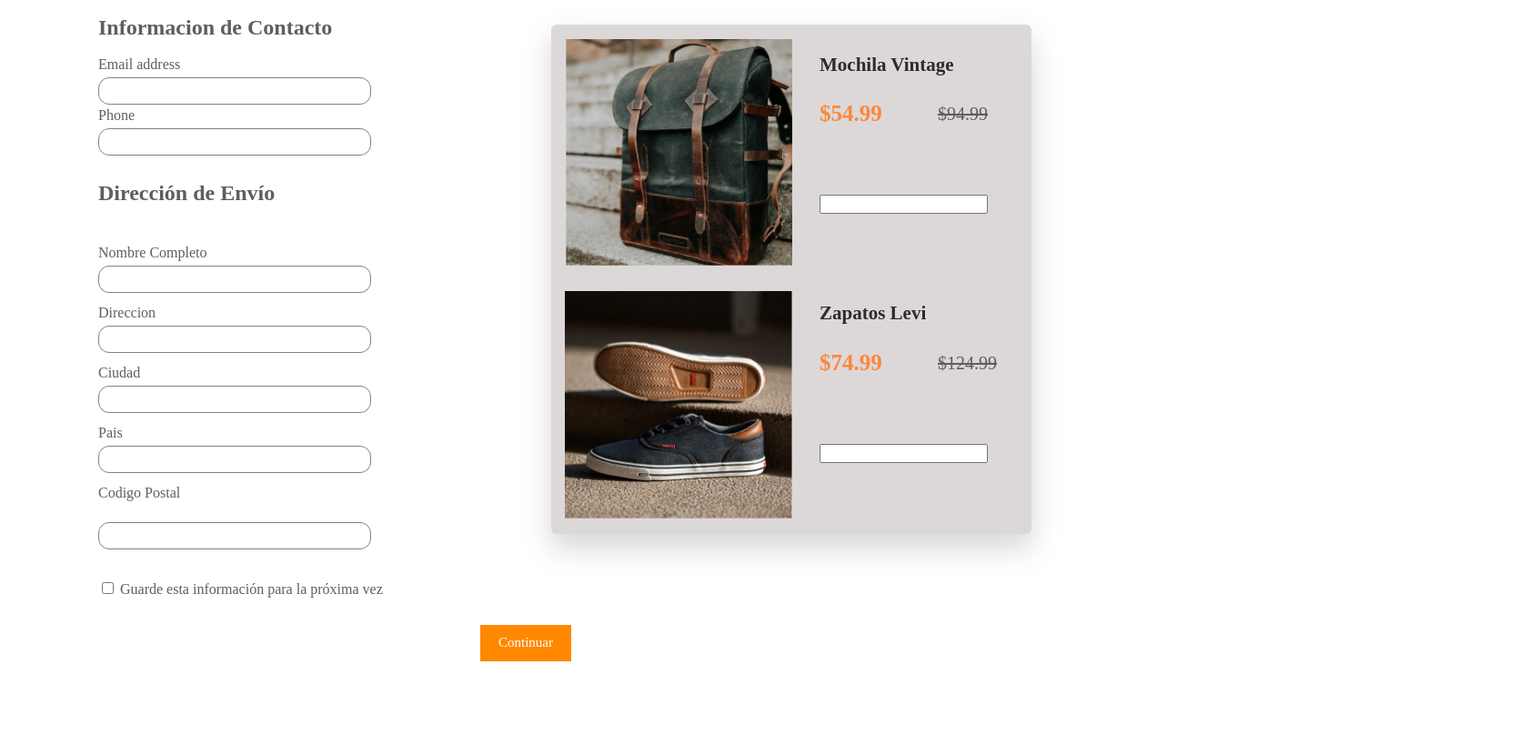
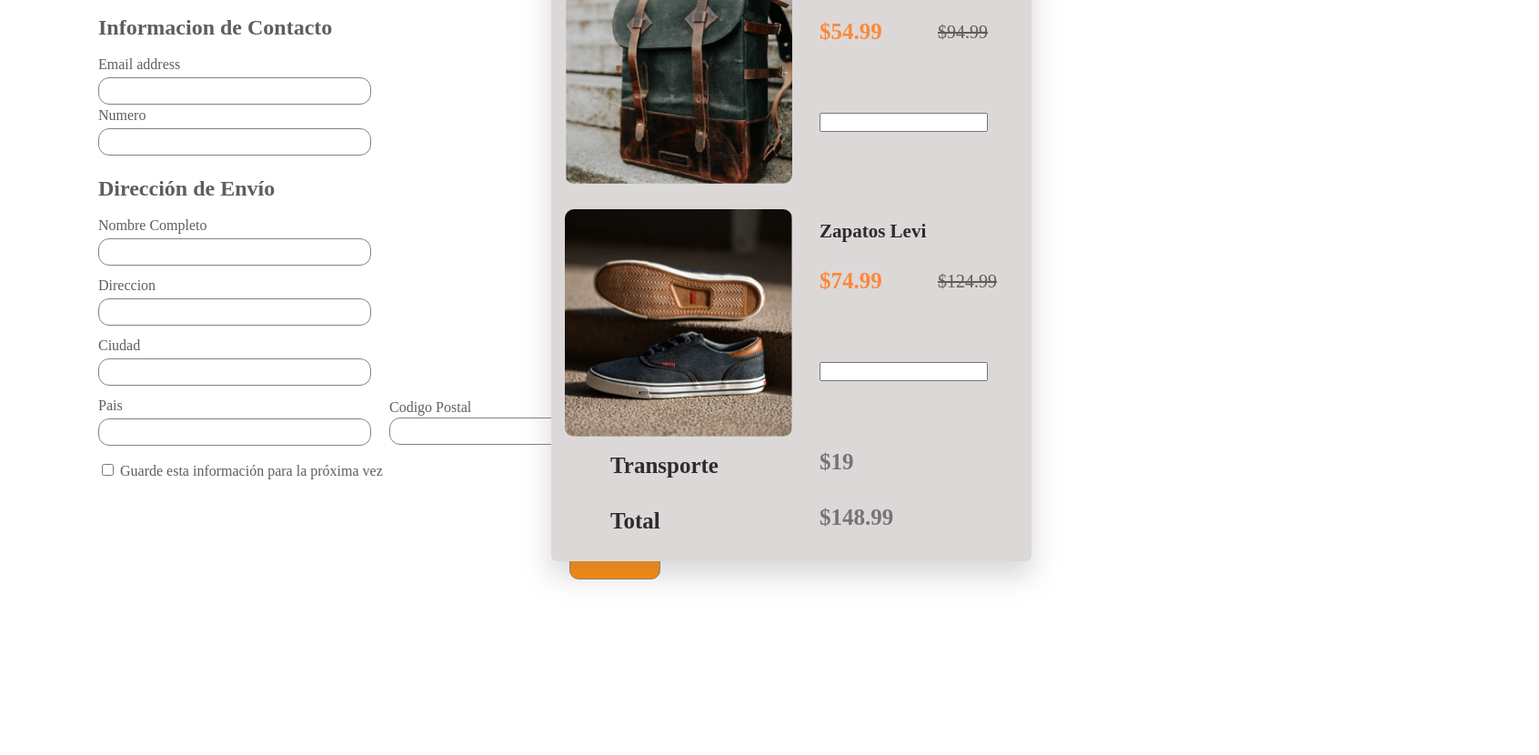
Before and after one commit to chris0102/Checkout, a plain HTML site: page Index.html in a window 1280 px wide. Shown: the part 74-904 px from the top of the page at 91% size, 1692 px wide, since content can reach past the window. Drawn offline with Linux system fonts and the light colour scheme.

Commit message:
Pagina Terminada

```diff
--- a/CSS/Index.css
+++ b/CSS/Index.css
@@ -7,7 +7,7 @@
     position: relative;
     top: -25px; left: 100px;
 }
-.form-control {
+.form-control,.form-control1 {
     width: 300px;
     height: 30px;
     border: 1px solid #828282;
@@ -21,14 +21,14 @@
 }
 .rectangulo{
     position: relative;
-    top: -750px; left: 130px;
+    top: -820px; left: 130px;
     box-shadow: 0 15px 30px 1px rgba(128, 128, 128, 0.31);
 	background: rgb(221, 216, 216);
 	text-align: left;
 	border-radius: 6px;
 	overflow: hidden;
 	margin: 5em auto;
-    height: 560px;
+    height: 680px;
 }
 .card-title
 {
@@ -50,6 +50,8 @@
 {
     position: relative;
     top: 15px; left: 15px;
+    box-sizing: border-box;
+    border-radius: 10px;
 
 }
 .card-photo2{
@@ -69,18 +71,39 @@
 .btn-continuar{
     font-size:15px;
     font-family: montserrat;
+    font-weight: 200;
      color:white;
     background:#ff8800;
-    border: 6px;
     width:100px;
-    height:40px;
+    height:50px;
+    border: 1px solid #828282;
+    box-sizing: border-box;
+    border-radius: 10px;
     position: relative;
-    top: 30px; left: 420px;
+    top: -40px; left: 518px;
+
 }.contacto{
     position: relative;
     top: 10px; left: 0px;
 }.direccion-envio
 {
     position: relative;
-    top: -25px; left: 0px;
+    top: -30px; left: 0px;
+}.codigo-postal{
+    position: relative;
+    top: -64px; left: 320px;
+} .form-control1{
+    position: relative;
+    top: -36px; left:0px;
+}.check{
+    position: relative;
+    top: -100px; left:0px;
+}.card-title-transporte,.card-text1-Total{
+    position: relative;
+    top: 45px; left:-270px;
+    color: rgb(44, 44, 44);
+}.card-title-transporte-total,.card-text1-Total-total{
+    position: relative;
+    top:-81px; left:0px;
+    color: rgb(117, 115, 115);
 }
--- a/Index.html
+++ b/Index.html
@@ -17,12 +17,11 @@
         <input type="email" class="form-control" id="exampleInputEmail1" aria-describedby="emailHelp">
     </div>
     <div class="phone">
-        <br><label for="exampleInputPhone" class="form-label">Phone</label><br>
+        <br><label for="exampleInputPhone" class="form-label">Numero</label><br>
         <input type="phone" class="form-control" id="exampleInputphone" aria-describedby="phoneHelp">
     </div>
     <div class="direccion-envio"><br>
         <h2>Dirección de Envío</h2>
-    </div>
         <div class="nombre">
             <br><label for="exampleInputNombre" class="form-label">Nombre Completo</label><br>
             <input type="nombre" class="form-control" id="exampleInputnombre" aria-describedby="nombreHelp">
@@ -41,7 +40,7 @@
         </div>
         <div class="codigo-postal">
             <br><label for="exampleInputpostal" class="form-label">Codigo Postal</label><br>
-        <br><input type="postal" class="form-control" id="exampleInputpostal" aria-describedby="postalHelp">
+            <br><input type="postal" class="form-control1" id="exampleInputpostal" aria-describedby="postalHelp">
         </div>
     <br><div class="check">
         <input class="check-input" type="checkbox" value="" id="flexCheckIndeterminate">
@@ -67,7 +66,14 @@
           <del><p class="card-text2">$124.99</p></del>
           <input type="number">
         </div>
-
+        <div class="card-body2">
+            <ol><h4 class="card-title-transporte">Transporte </h4>
+                <h4 class="card-text1-Total">Total</h4></ol>
+        </div>
+        <div class="card-body2">
+            <h4 class="card-title-transporte-total">$19 </h4>
+            <h4 class="card-text1-Total-total">$148.99</h4>
+        </div>
 </main>
   </body>
 </html>
```
Lines whose indentation alone changed are shown as unchanged.
